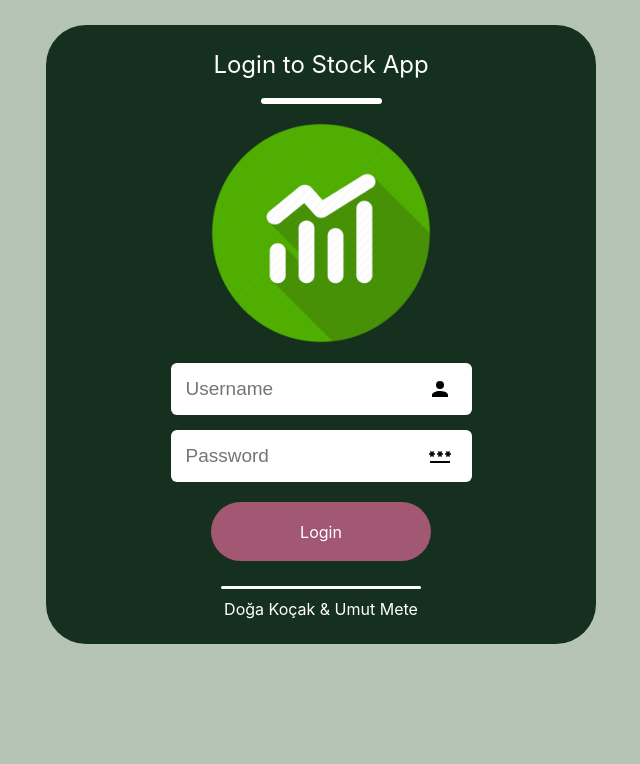
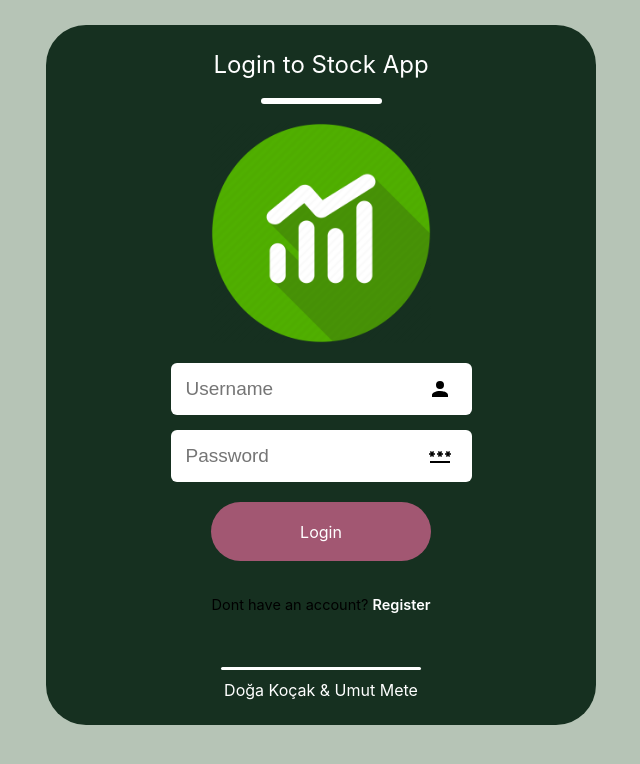
Before and after one commit to dogakocak/TermProjectFrontEnd, a React (Create React App) app: page /login in a window 1280 px wide. Shown: the top 764 px of the page, without its empty margins (319-959 px from the left). Built offline with nearby package versions, Linux system fonts and the light colour scheme.

Commit message:
Added Register link

```diff
--- a/src/Components/Login/Login.css
+++ b/src/Components/Login/Login.css
@@ -127,3 +127,19 @@
     color: white;
     margin: auto;
 }
+
+.container .register-link {
+    font-size: 14.5px;
+    text-align: center;
+    margin: 20px 0 15px;
+}
+
+.register-link p a {
+    color: #fff;
+    text-decoration: none;
+    font-weight: 600;
+}
+
+.register-link p a:hover {
+    text-decoration: underline;
+}
--- a/src/Components/Login/Login.jsx
+++ b/src/Components/Login/Login.jsx
@@ -6,7 +6,7 @@ import login_icon from '../Assets/LoginIcon.png';
 
 
 import Cookies from 'js-cookie'
-import {useNavigate} from "react-router-dom";
+import {Link, useNavigate} from "react-router-dom";
 
 
 
@@ -74,7 +74,7 @@ const Login = ( {onLogin}) => {
             <div className='header'>
                 <div className='text'>Login to Stock App</div>
                 <div className='underline'></div>
-                <img src={login_icon} alt='Login Icon' />
+                <img src={login_icon} alt='Login Icon'/>
             </div>
             {message && (
                 <div className='alert'>
@@ -92,7 +92,7 @@ const Login = ( {onLogin}) => {
                         onKeyDown={handleEnterKeyPress}
                         autoComplete='off'
                     />
-                    <img src={user_icon} alt='User Icon' className='icon' />
+                    <img src={user_icon} alt='User Icon' className='icon'/>
                 </div>
                 <div className='input'>
                     <input
@@ -104,7 +104,7 @@ const Login = ( {onLogin}) => {
                         name='loginPassword'
                         autoComplete='off'
                     />
-                    <img src={password_icon} alt='Password Icon' className='icon' />
+                    <img src={password_icon} alt='Password Icon' className='icon'/>
                 </div>
             </div>
             <div className='submit-container'>
@@ -112,6 +112,11 @@ const Login = ( {onLogin}) => {
                     Login
                 </div>
 
+            </div>
+            <div className="register-link">
+                <p>
+                    Dont have an account? <Link to="/register">Register</Link>
+                </p>
             </div>
 
             <div className='underline-footer'></div>
```
